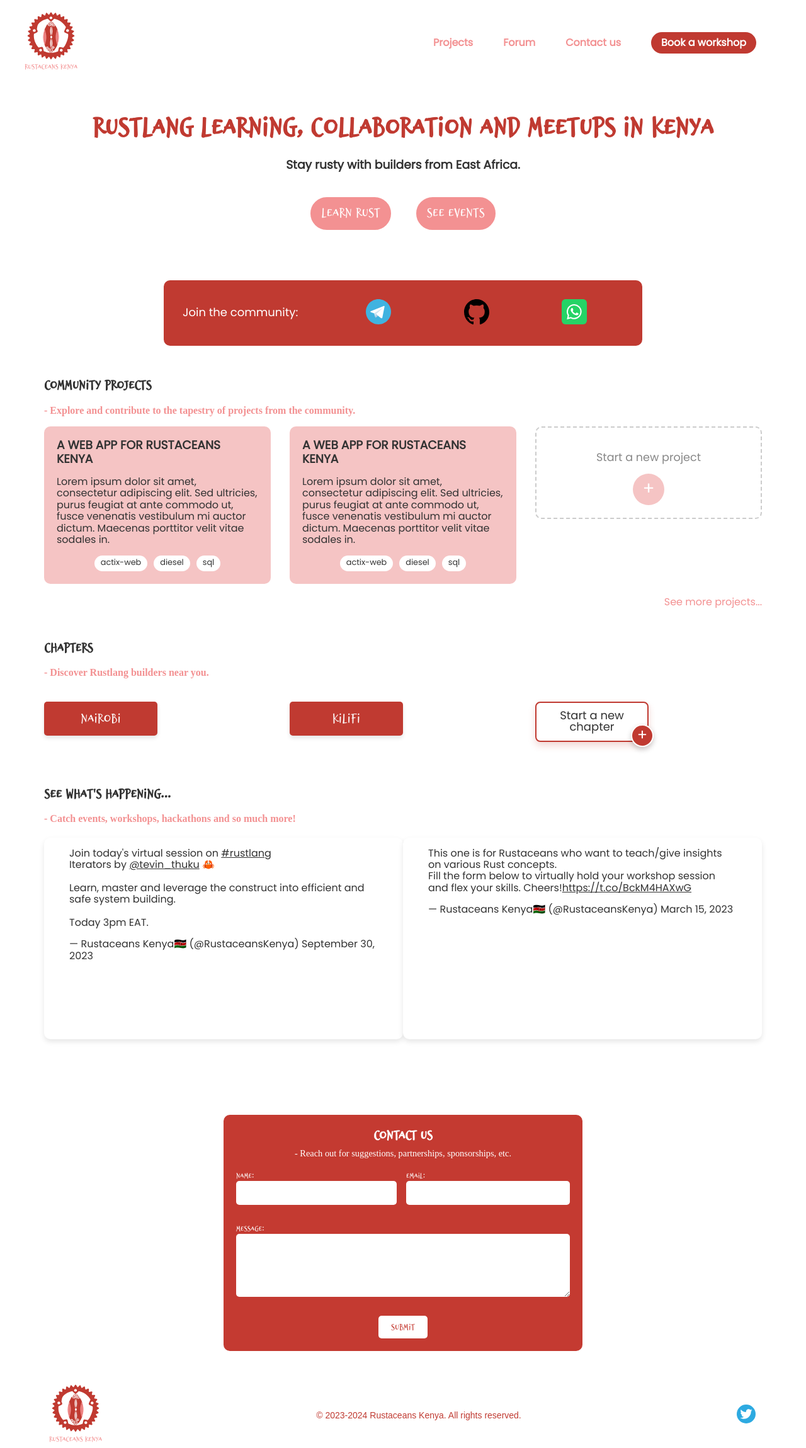
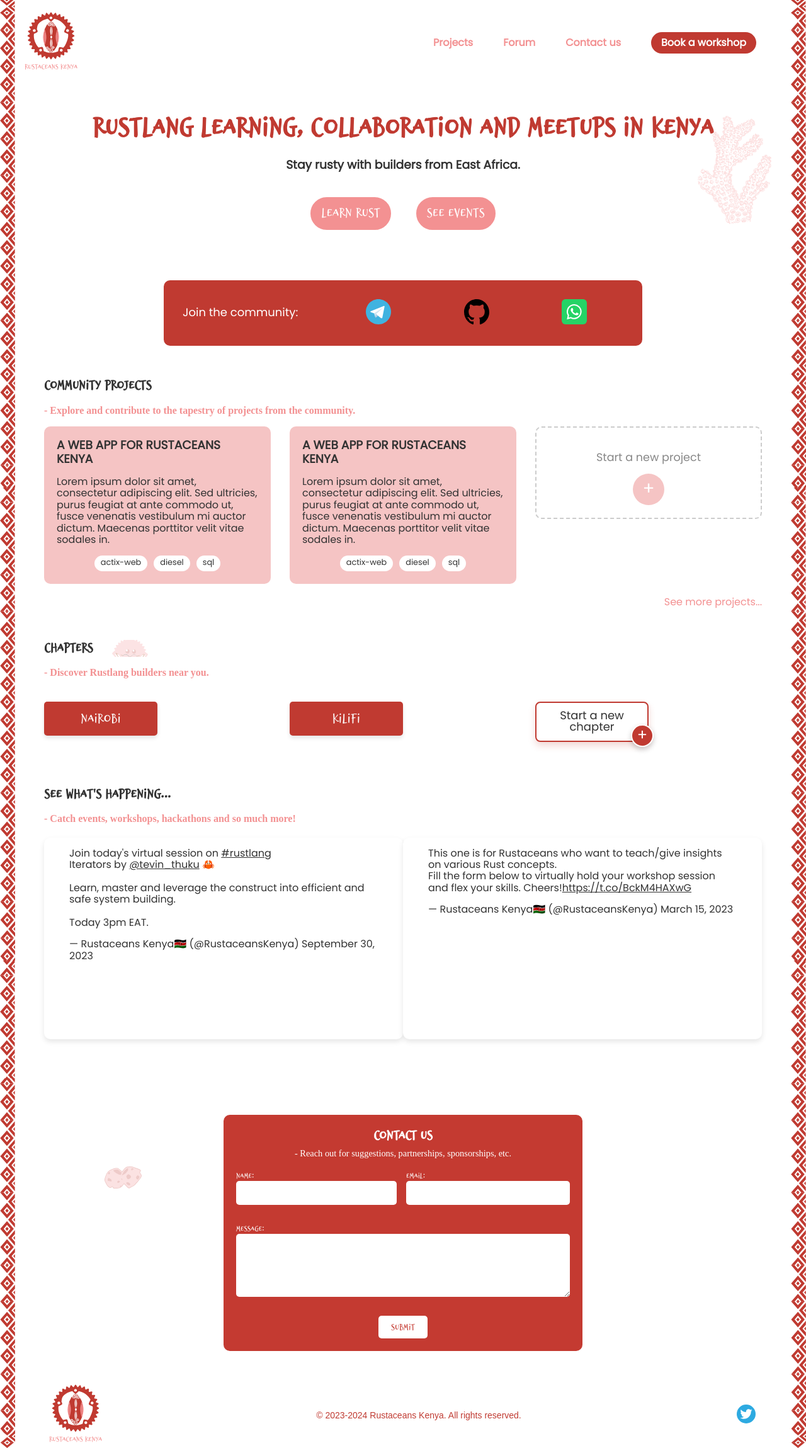
Before and after one commit to nyambura00/rustaceans_kenya_webapp_ui_mockup, a plain HTML site: page index.html in a window 1280 px wide. Shown: the whole page at 63% size. Drawn offline with Linux system fonts and the light colour scheme.

Commit message:
fix css images relative path

```diff
--- a/styles/main.css
+++ b/styles/main.css
@@ -17,7 +17,7 @@ body {
     right: 0;
     bottom: 0;
     border: 24px solid transparent;
-    border-image: url('images/hero-large.svg') 160 round;
+    border-image: url('../images/hero-large.svg') 160 round;
     border-width: 24px;
     border-image-width: 24px;
     pointer-events: none;
@@ -26,7 +26,7 @@ body {
 @media (max-width: 767px) { /* sm devices */
     #body-div::before,
     #body-div::after {
-        border-image: url('images/hero-small.svg') 70 round;
+        border-image: url('../images/hero-small.svg') 70 round;
         border-width: 8px;
         border-image-width: 18px;
     }
@@ -53,7 +53,7 @@ body {
 }
 
 #hero {
-    background-image: url('images/grass.svg');
+    background-image: url('../images/grass.svg');
     background-position: right;
     background-repeat: no-repeat;
     background-size: 10%;
@@ -66,7 +66,7 @@ body {
 }
 
 #chapters-header {
-    background-image: url('images/ferris.svg');
+    background-image: url('../images/ferris.svg');
     background-position: 10% 30%;
     background-repeat: no-repeat;
     background-size: 5%;
@@ -80,7 +80,7 @@ body {
 }
 
 #contact {
-    background-image: url('images/shells.svg');
+    background-image: url('../images/shells.svg');
     background-position: 10% 30%;
     background-repeat: no-repeat;
     background-size: 5%;
```
